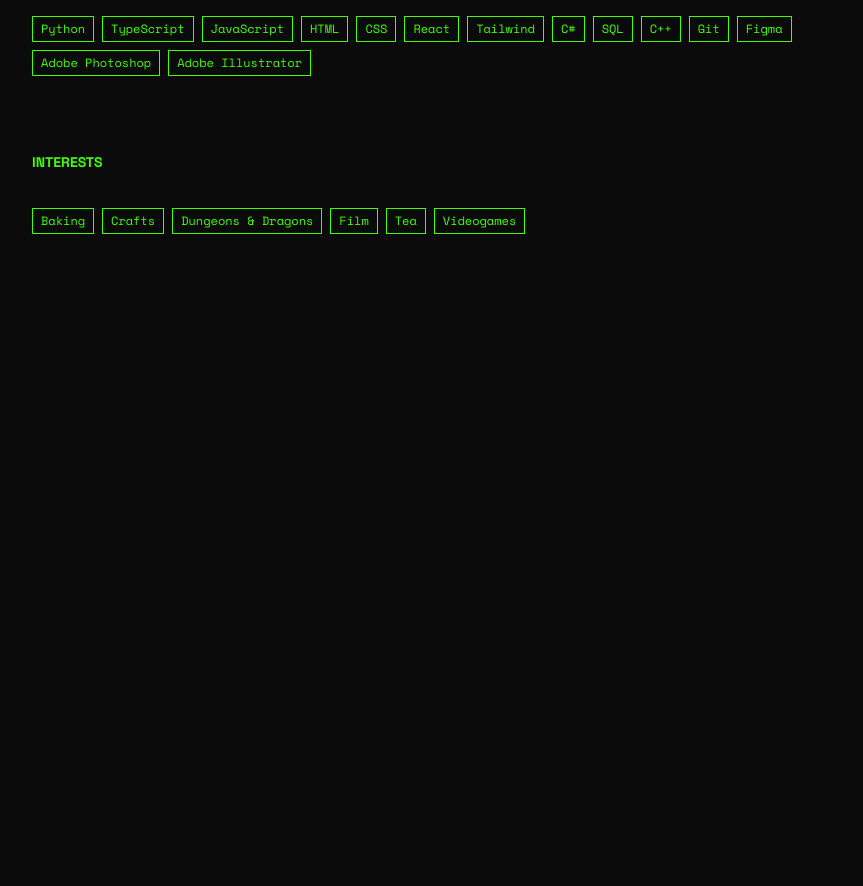
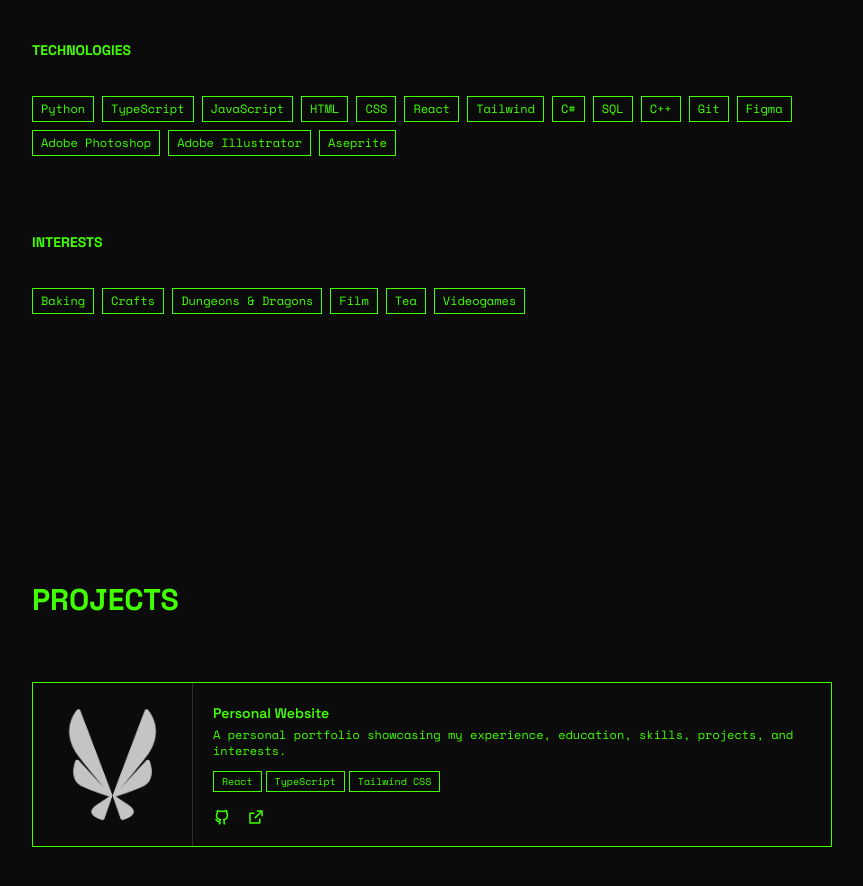
Before and after one commit to anamurielveron/anamurielveron-site, a Next.js app: page / in a window 1280 px wide. Shown: the part 1580-2466 px from the top of the page, without its empty margins (208-1071 px from the left). Before the commit the page ends 1986 px from the top, so only its background shows below. Built offline with nearby package versions, Linux system fonts and the light colour scheme.

Commit message:
feat(projects): add Projects section and favicon

```diff
--- a/src/app/globals.css
+++ b/src/app/globals.css
@@ -10,8 +10,9 @@
   --color-base-300: #2E2E2E;
   --color-content: #41FF00;
   --color-accent: #41FF00;
-  --color-accent-muted: #1EA849;
+  --color-accent-muted: #D1D1D1;
   --color-accent-content: #0B0B0B;
+  --color-gray: #D1D1D1;
 }
 
 /* Dark Mode (default) */
@@ -22,8 +23,9 @@
   --color-base-300: #2E2E2E;
   --color-content: #41FF00;
   --color-accent: #41FF00;
-  --color-accent-muted: #1EA849;
+  --color-accent-muted: #D1D1D1;
   --color-accent-content: #0B0B0B;
+  --color-gray: #D1D1D1;
 }
 
 /* Light Mode */
@@ -33,8 +35,9 @@
   --color-base-300: #D1D1D1;
   --color-content: #003FDD;
   --color-accent: #003FDD;
-  --color-accent-muted: #002A99;
+  --color-accent-muted: #8f8f8f;
   --color-accent-content: #D1D1D1;
+  --color-gray: #2E2E2E;
 }
 
 body {
--- a/src/app/layout.tsx
+++ b/src/app/layout.tsx
@@ -1,6 +1,12 @@
 import { Space_Grotesk, Space_Mono, Noto_Sans } from 'next/font/google';
 import './globals.css';
 import { ThemeProvider } from 'next-themes';
+
+export const metadata = {
+  icons: {
+    icon: '/favicon.ico'
+  }
+}
 
 const spaceGrotesk = Space_Grotesk({
   subsets: ['latin'],
--- a/src/app/page.tsx
+++ b/src/app/page.tsx
@@ -1,6 +1,7 @@
 import Navbar from '@/components/layout/Navbar';
 import Hero from '@/components/sections/Hero';
 import About from '@/components/sections/About';
+import Projects from '@/components/sections/Projects';
 
 export default function Home() {
   return (
@@ -9,6 +10,7 @@
       <main>
         <Hero />
         <About />
+        <Projects />
       </main>
     </>
   );
--- a/src/components/layout/Navbar.tsx
+++ b/src/components/layout/Navbar.tsx
@@ -15,7 +15,7 @@
                        px-8 py-4">
 
             <Link href="#hero" aria-label="Home">
-                <Logo className="w-18 h-18 text-accent hover:scale-110 transition-all" />
+                <Logo className="w-18 h-18 text-accent transition-all" />
             </Link>
 
             <nav className='flex items-center bg-base-100 border border-accent'>
--- a/src/components/sections/About.tsx
+++ b/src/components/sections/About.tsx
@@ -70,7 +70,7 @@
             {/* Tech Stack */}
             <div className="mb-14">
                 <h3 className="font-heading text-sm font-bold uppercase text-accent mb-4">
-                    Tech Stack
+                    Technologies
                 </h3>
                 <div className="flex flex-wrap gap-2 py-5">
                     {techStack.map((tech) => (
--- /dev/null
+++ b/src/components/sections/Projects.tsx
@@ -0,0 +1,21 @@
+import ProjectCard from "../ui/ProjectCard";
+import data from '@/content/data.json';
+import type { Project } from '@/types';
+
+export default function Projects() {
+    const featured = (data.projects as Project[]).filter((p) => p.featured);
+
+    return (
+        <section id="projects" className="px-8 md:px-60 py-24">
+            <h2 className="font-heading text-3xl font-bold uppercase text-accent mb-16">
+                Projects
+            </h2>
+
+            <div className="flex flex-col gap-4">
+                {featured.map((project) => (
+                    <ProjectCard key={project.id} project={project} />
+                ))}
+            </div>
+        </section>
+    )
+}
--- /dev/null
+++ b/src/components/ui/ProjectCard.tsx
@@ -0,0 +1,63 @@
+import Image from 'next/image';
+import { RiGithubLine, RiGithubFill, RiExternalLinkLine, RiExternalLinkFill } from 'react-icons/ri';
+import type { Project } from '@/types';
+
+export default function ProjectCard({ project }: { project: Project }) {
+    const thumbnail = project.thumbnail ?? '/projects/thumbnail.png'
+
+    return (
+        <div className='grid grid-cols-[160px_1fr] border border-accent hover:border-r-6 group/card'>
+
+            {/* Thumbnail */}
+            <div className='relative border-r border-base-300 overflow-hidden'>
+                <Image src={thumbnail} alt={project.title} fill
+                        className='object-cover grayscale group-hover/card:grayscale-0 transition-all' />
+            </div>
+
+            {/* Details */}
+            <div className="p-5">
+                <h3 className='font-heading font-semibold text-accent text-sm mb-1'>
+                    {project.title}
+                </h3>
+                <p className='font-body text-xs text-accent mb-3'>
+                    {project.description}
+                </p>
+                {/* Tech Tags */}
+                <div className='flex flex-wrap gap-1 mb-4'>
+                    {project.techStack.map((tech) => (
+                        <span key={tech}
+                                className='border border-accent px-2 py-0.5
+                                            font-body text-[10px] text-accent'>
+                            {tech}
+                        </span>
+                    ))}
+                </div>
+                {/* Links */}
+                <div className='flex items-center gap-4'>
+                    {project.githubUrl && (
+                        <a href={project.githubUrl}
+                            target='_blank'
+                            rel='noopener noreferrer'
+                            className='group/icon relative w-4.5 h-4.5 text-accent'
+                            aria-label="GitHub repository"
+                        >
+                            <RiGithubLine className="absolute inset-0 group-hover/icon:opacity-0 transition-opacity" size={18} />
+                            <RiGithubFill className="absolute inset-0 opacity-0 group-hover/icon:opacity-100 transition-opacity" size={18} />
+                        </a>
+                    )}
+                    {project.liveUrl && (
+                        <a href={project.liveUrl}
+                            target='_blank'
+                            rel='noopener noreferrer'
+                            className='group/icon relative w-4.5 h-4.5 text-accent'
+                            aria-label="Live site"
+                        >
+                            <RiExternalLinkLine className="absolute inset-0 group-hover/icon:opacity-0 transition-opacity" size={18} />
+                            <RiExternalLinkFill className="absolute inset-0 opacity-0 group-hover/icon:opacity-100 transition-opacity" size={18} />
+                        </a>
+                    )}
+                </div>
+            </div>
+        </div>
+    )
+}
--- a/src/components/ui/ThemeToggle.tsx
+++ b/src/components/ui/ThemeToggle.tsx
@@ -16,7 +16,7 @@
     <button
       onClick={() => setTheme(isDark ? 'light' : 'dark')}
       aria-label="Toggle theme"
-      className="group relative w-6 h-6 text-accent hover:scale-110 transition-all"
+      className="group relative w-6 h-6 text-accent transition-all"
     >
       {/* Sun */}
       {isDark && (
--- a/src/content/data.json
+++ b/src/content/data.json
@@ -16,6 +16,13 @@
             "end": "present",
             "role": "Programmer",
             "organization": "Technistock Philippines, Inc.",
+            "description": ""
+        },
+        {
+            "start": "Nov 2022",
+            "end": "Feb 2023",
+            "role": "Team Lead for Media & Publicity",
+            "organization": "DLSU Commission on Environmental Protection",
             "description": ""
         }
     ],
@@ -36,7 +43,7 @@
         },
         {
             "start": "2017",
-            "end": "2029",
+            "end": "2019",
             "degree": "Senior High - Humanities and Social Sciences",
             "institution": "St. Stephen's High School"
         }
@@ -55,7 +62,8 @@
         "Git",
         "Figma",
         "Adobe Photoshop",
-        "Adobe Illustrator"
+        "Adobe Illustrator",
+        "Aseprite"
     ],
     "interests": [
         "Baking",
@@ -69,11 +77,11 @@
         {
             "id": "personal-website",
             "title": "Personal Website",
-            "description": "A personal portfolio website built with React and Tailwind CSS, showcasing my experience, education, skills, and projects.",
+            "description": "A personal portfolio showcasing my experience, education, skills, projects, and interests.",
             "thumbnail": null,
             "techStack": ["React", "TypeScript", "Tailwind CSS"],
-            "githubUrl": "",
-            "liveUrl": "",
+            "githubUrl": "https://github.com/anamurielveron/anamurielveron-site",
+            "liveUrl": "https://github.com/anamurielveron/anamurielveron-site",
             "featured": true
         }
     ],
```
Also changed, not shown: public/projects/thumbnail.png (added), 1 other file (tests, documents, lock files or other folders).
